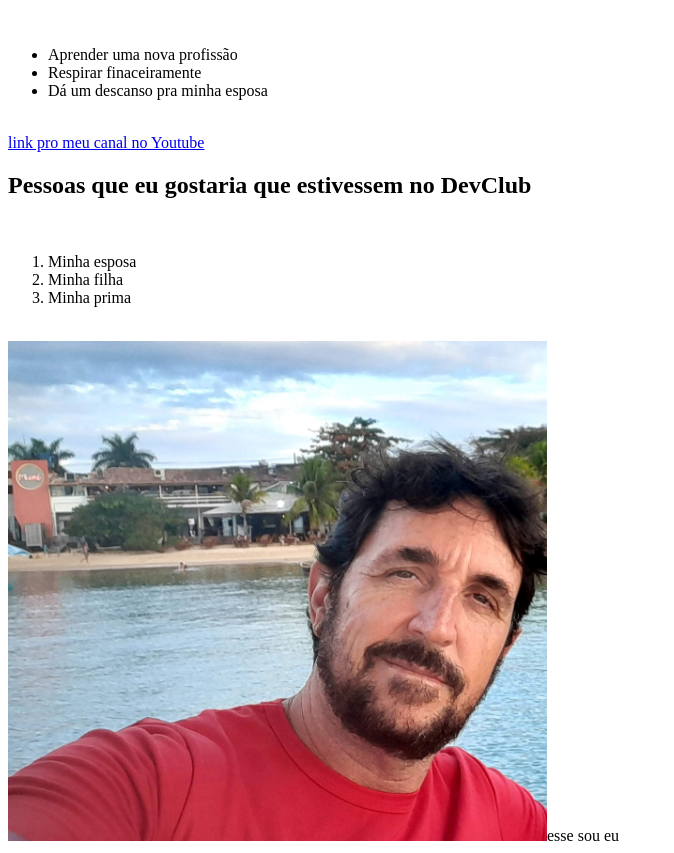
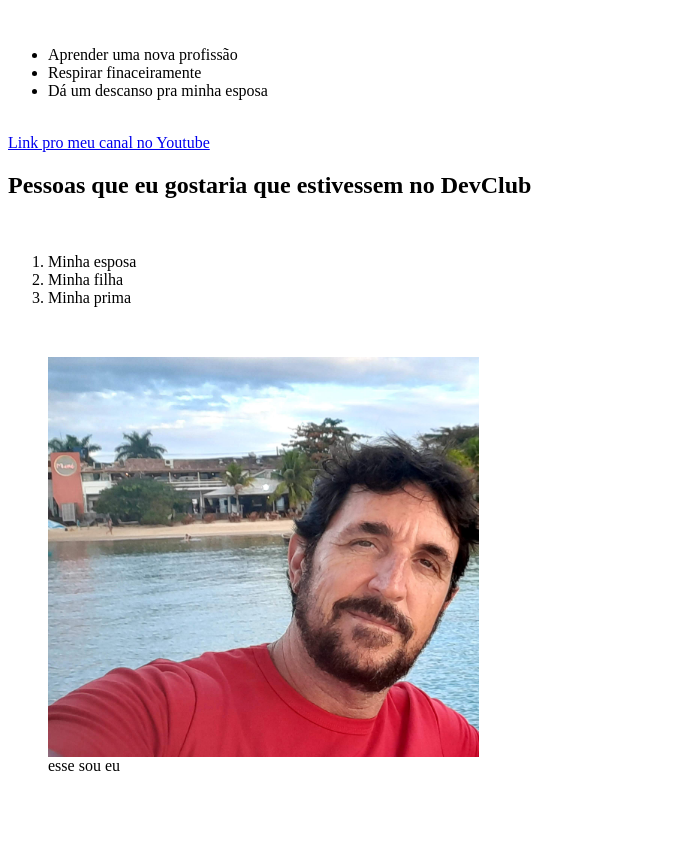
Before and after one commit to MarcoGiovanelli7/Easy-shopping, a plain HTML site: page HTML/10-Desafio.html in a window 1280 px wide. Shown: the part 360-1213 px from the top of the page, without its empty margins (0-674 px from the left). After the commit the page ends 1151 px from the top, so only its background shows below. Drawn offline with Linux system fonts and the light colour scheme.

Commit message:
coreeçoes

```diff
--- a/HTML/10-Desafio.html
+++ b/HTML/10-Desafio.html
@@ -16,7 +16,7 @@
     <li>Dá um descanso pra minha esposa</li>
 </ul>
 <br>
-<a href="https://www.youtube.com/watch?v=V_jMKlLNuHs" target="_blank">link pro meu canal no Youtube </a>
+<a href="https://www.youtube.com/watch?v=V_jMKlLNuHs" target="_blank">Link pro meu canal no Youtube </a>
 <br>
 <h2>Pessoas que eu gostaria que estivessem no DevClub</h2>
 <br>
@@ -26,4 +26,7 @@
     <li>Minha prima</li>
 </ol>
 <br>
-<img src="imagens/eu-em-buzios_01.jpg" height="500px" figcapption>esse sou eu</figcapption>
+<figure>
+    <img src="imagens/eu-em-buzios_01.jpg" height="400px">
+    <figcaption>esse sou eu</figcaption>
+</figure>
```
